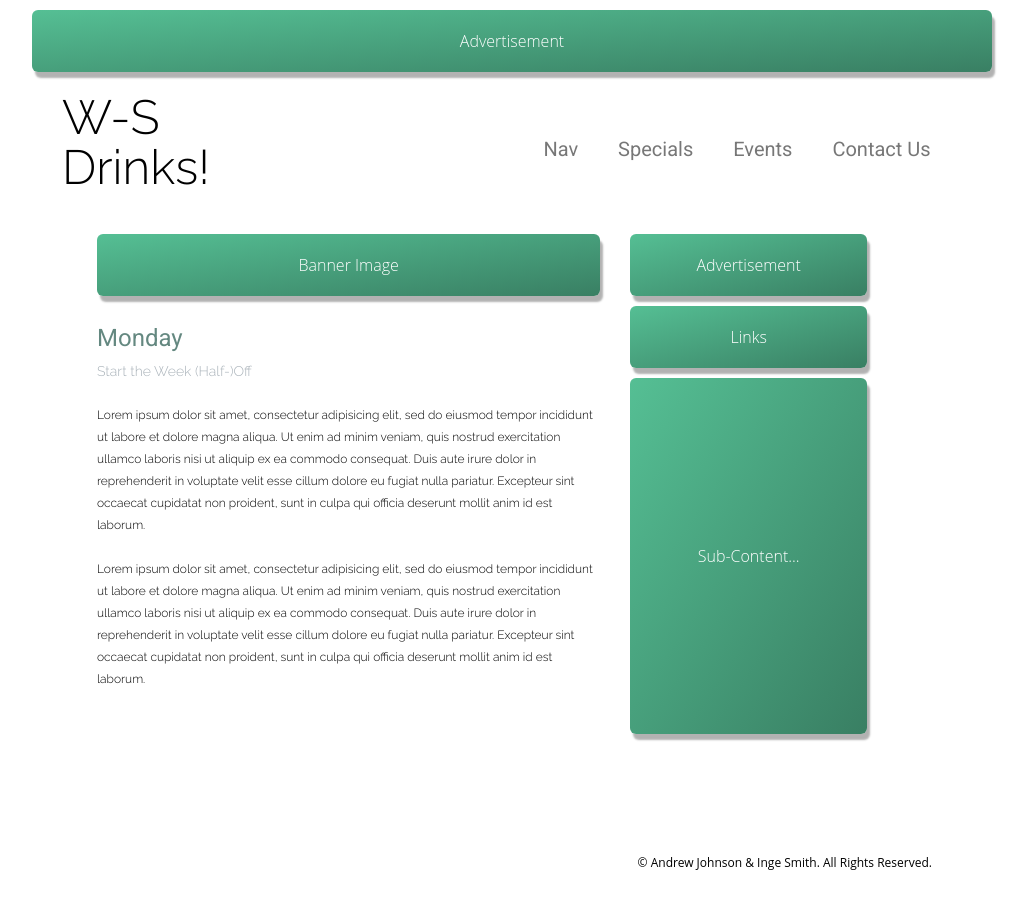
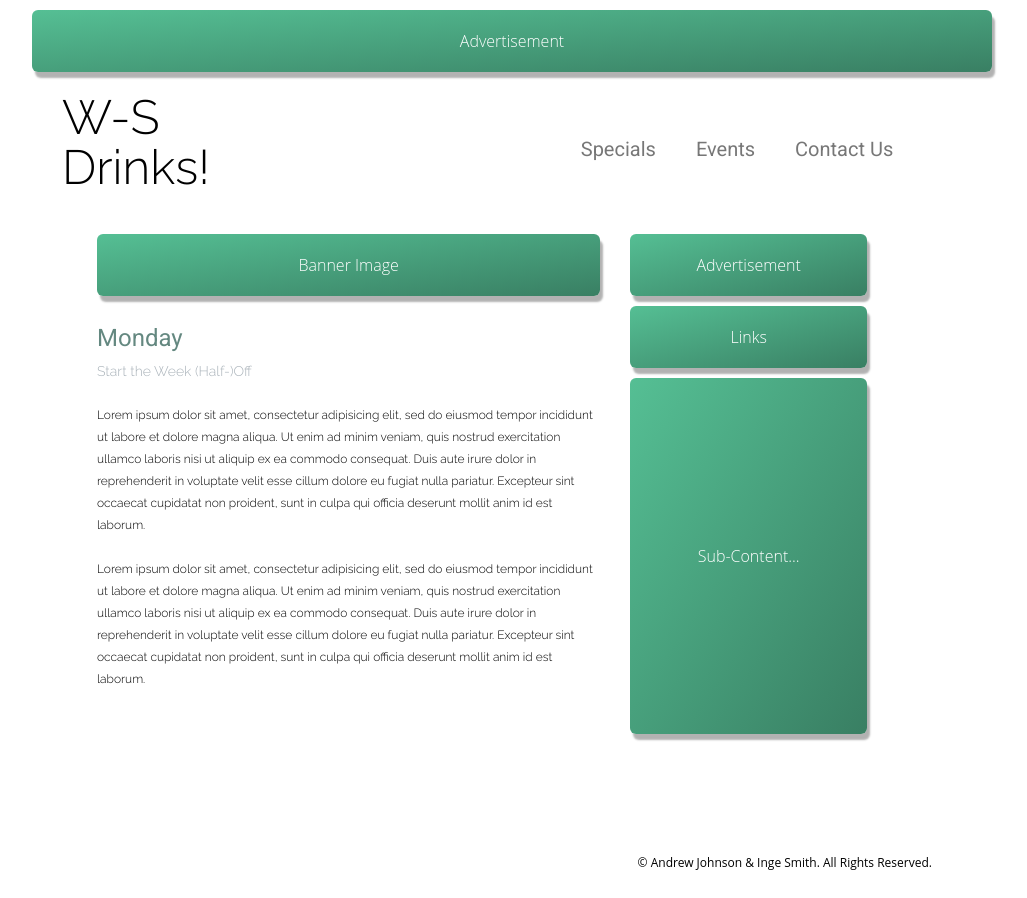
Before and after one commit to aaj3f/ws-site, a plain HTML site: page index.html in a window 1280 px wide. Shown: the whole page, without its empty margins (158-1185 px from the left). Drawn offline with Linux system fonts and the light colour scheme.

Commit message:
removed NAV from nav links

```diff
--- a/index.html
+++ b/index.html
@@ -17,8 +17,7 @@
           </div>
           <nav class="nav">
             <ul>
-              <li><a href="#">Nav</a></li><!--
-              --><li><a href="specials.html">Specials</a></li><!--
+              <li><a href="specials.html">Specials</a></li><!--
               --><li><a href="events.html">Events</a></li><!--
               --><li><a href="contact.html">Contact Us</a></li>
             </ul>
```
